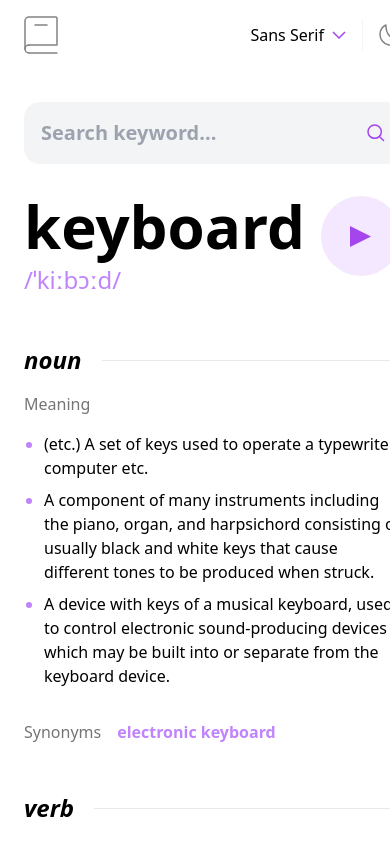
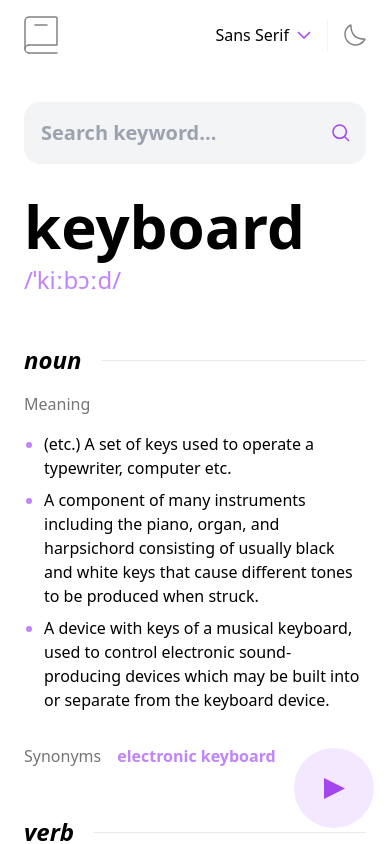
Before and after one commit to dominikrubroeder/dictionary-web-app, a Next.js app: page / in a window 390 px wide. Shown: the top 844 px of the page. Built offline with nearby package versions, Linux system fonts and the light colour scheme.

Commit message:
Play phonetic button mobile on fixed position

```diff
--- /dev/null
+++ b/src/app/loading.tsx
@@ -0,0 +1,4 @@
+export default function Loading() {
+  // You can add any UI inside Loading, including a Skeleton.
+  return <div>Loading...</div>;
+}
--- a/src/app/page.tsx
+++ b/src/app/page.tsx
@@ -131,7 +131,10 @@ export default function Home() {
             {data?.phonetics.map((phonetic, index) => {
               if (phonetic.audio !== "")
                 return (
-                  <div key={index}>
+                  <div
+                    key={index}
+                    className="fixed bottom-4 right-4 sm:relative sm:bottom-0 sm:right-0"
+                  >
                     <button
                       className="group flex h-20 w-20 items-center justify-center rounded-full bg-purple-100 p-4 text-app-purple hover:bg-app-purple"
                       onClick={playPhonetic}
```
